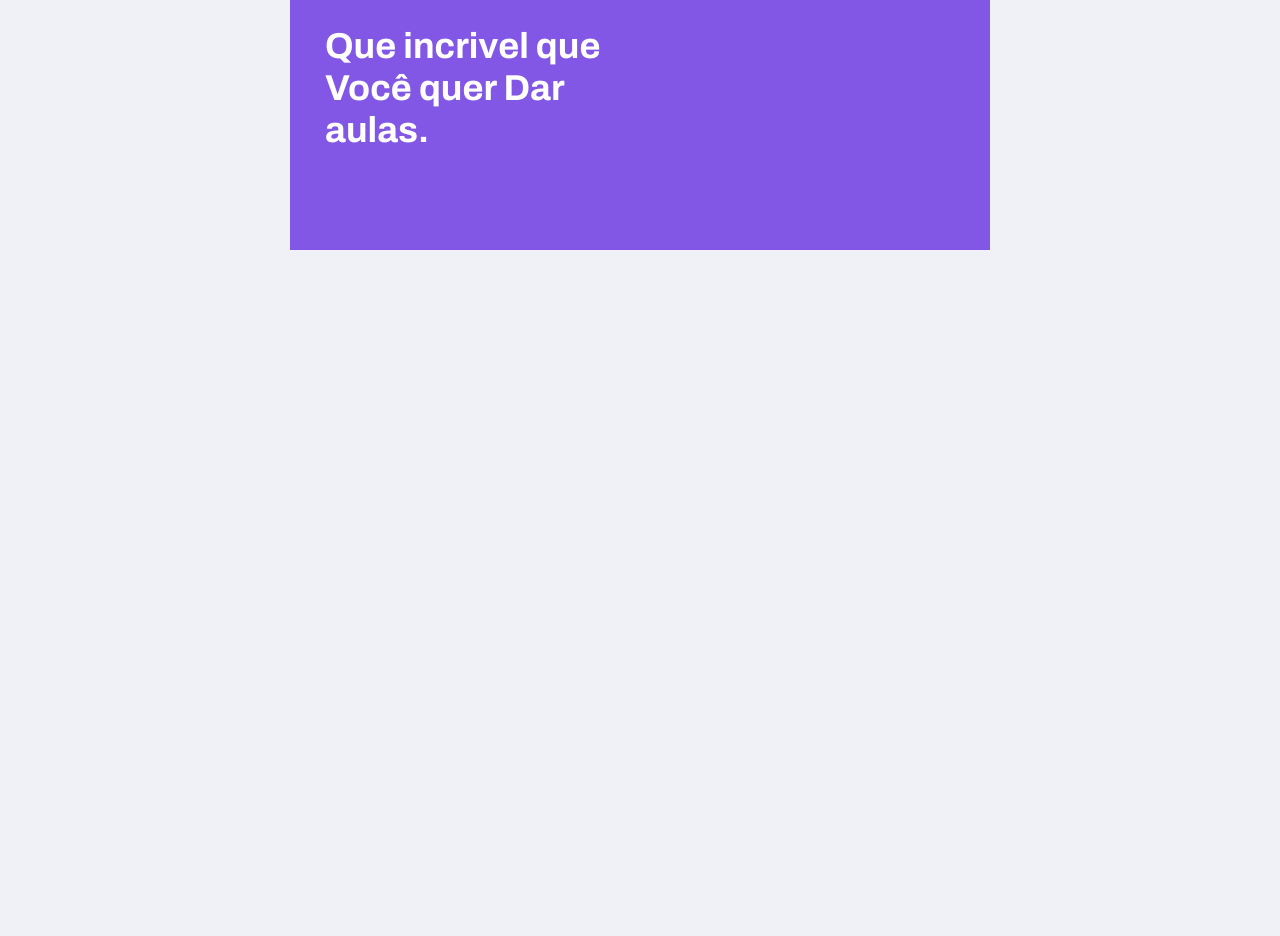
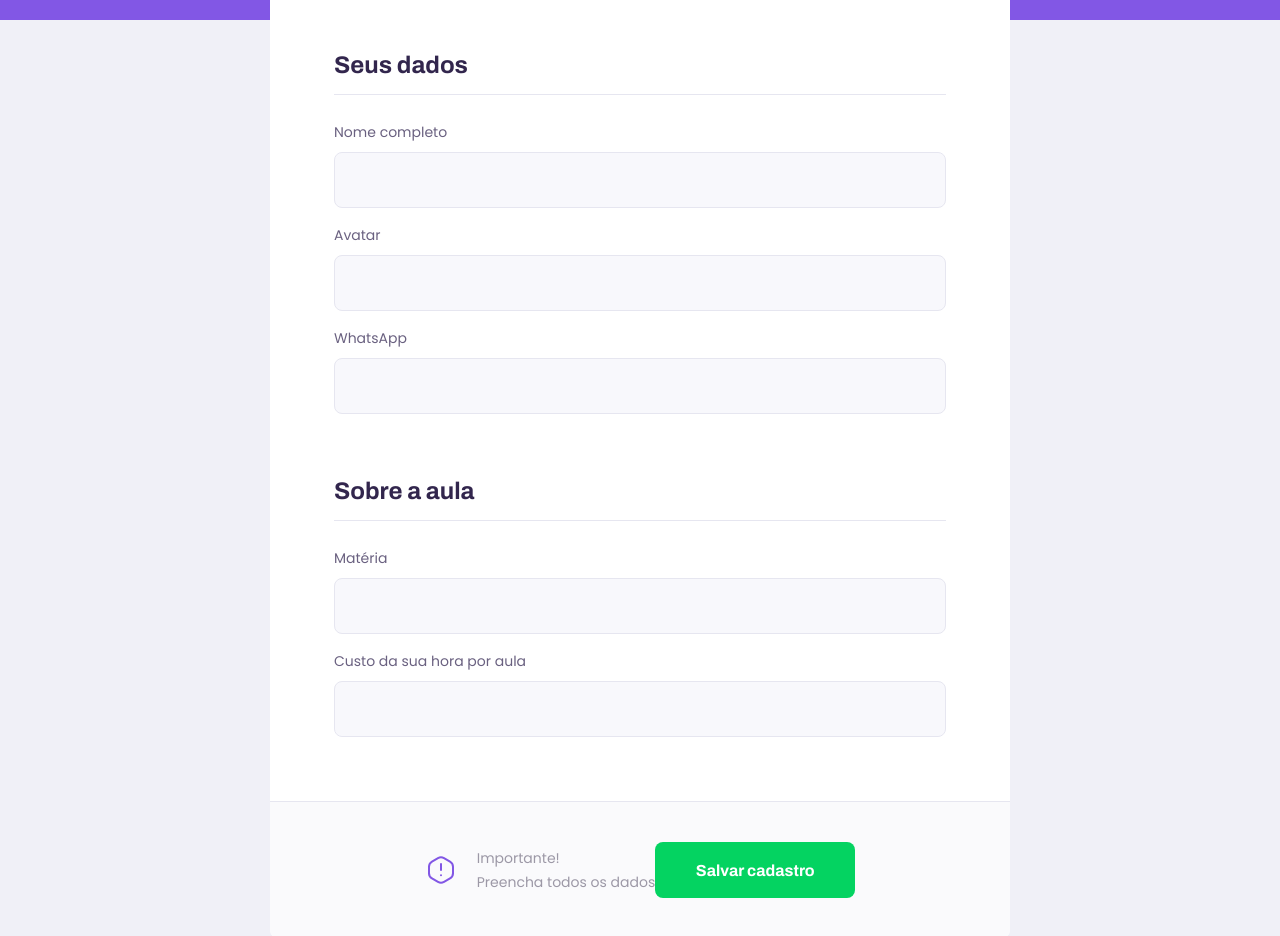
Before and after one commit to EliasJuk/Proffy, a React (Create React App) app in the folder web/: page /give-classes in a window 1280 px wide. Shown: the part 320-1256 px from the top of the page. Before the commit the page ends 800 px from the top, so only its background shows below. Built offline with nearby package versions, Linux system fonts and the light colour scheme.

Commit message:
Componentização

```diff
--- /dev/null
+++ b/web/src/components/Input/index.tsx
@@ -0,0 +1,19 @@
+import React, { InputHTMLAttributes } from 'react';
+
+import './style.css';
+
+interface InputProps extends InputHTMLAttributes<HTMLInputElement> {
+  name: string;
+  label: string;
+}
+
+const Input: React.FC <InputProps> = ({ label, name, ...rest }) => {
+  return (
+    <div className="input-block">
+      <label htmlFor={name}>{label}</label>
+      <input type="text" id={name} {...rest} />
+    </div>
+  );
+}
+
+export default Input;
--- /dev/null
+++ b/web/src/components/Input/style.css
@@ -0,0 +1,34 @@
+.input-block {
+  position: relative;
+}
+
+.input-block + .input-block {
+  margin-top: 1.4rem;
+}
+
+.input-block label {
+  font-size: 1.4rem;
+}
+
+.input-block input {
+  width: 100%;
+  height: 5.6rem;
+  margin-top: 0.8rem;
+  border-radius: 0.8rem;
+  background-color: var(--color-input-background);
+  border: 1px solid var(--color-line-in-white);
+  padding: 0 1.6rem;
+  outline: 0;
+  font: 1.6rem Archivo;
+}
+
+.input-block:focus-within::after {
+  width: calc(100% - 3.2rem);
+  height: 2px;
+  content: '';
+  background: var(--color-primary-light);
+  position: absolute;
+  left: 1.6rem;
+  right: 1.6rem;
+  bottom: 0;
+}
--- a/web/src/components/PageHeader/index.tsx
+++ b/web/src/components/PageHeader/index.tsx
@@ -8,6 +8,7 @@
 
 interface PageHeaderProps {
   title: string;
+  description?: string;
 }
 
 //FC = FunctionComponent
@@ -24,6 +25,8 @@
 
         <div className="header-content">
           <strong>{props.title}</strong>
+            { /* props.description ? <p>{props.description}</p> : null */}
+            { props.description && <p>{props.description}</p> }
 
           {props.children}
         </div>
--- a/web/src/components/PageHeader/styles.css
+++ b/web/src/components/PageHeader/styles.css
@@ -41,6 +41,14 @@
   color: var(--color-title-in-primary);
 }
 
+.page-header .header-content p {
+  max-width: 30rem;
+  font-size: 1.6rem;
+  line-height: 2.6rem;
+  color: var(--color-text-in-primary);
+  margin-top: 2.4rem;
+}
+
 @media (min-width: 700px ) {
   .page-header {
     height: 340px;
--- a/web/src/pages/TeacherForm/index.tsx
+++ b/web/src/pages/TeacherForm/index.tsx
@@ -1,11 +1,45 @@
 import React from 'react';
 
+import './styles.css';
+
 import PageHeader from '../../components/PageHeader';
+import Input from '../../components/Input';
+
+import warning from '../../assets/images/icons/warning.svg';
 
 function TeacherForm() {
   return (
     <div id="page-teacher-form" className="container">
-      <PageHeader title="Que incrivel que Você quer Dar aulas. " />
+      <PageHeader
+        title="Que incrivel que Você quer Dar aulas. "
+        description="O primeiro passo é preencher esse formulário de inscrição"
+      />
+
+      <main>
+        <fieldset>
+          <legend>Seus dados</legend>
+            <Input name="name" label="Nome completo" id="name"/>
+            <Input name="avatar" label="Avatar" id="avatar"/>
+            <Input name="whatsapp" label="WhatsApp" id="whatsapp"/>
+        </fieldset>
+
+        <fieldset>
+          <legend>Sobre a aula</legend>
+            <Input name="subject" label="Matéria"/>
+            <Input name="cost" label="Custo da sua hora por aula"/>
+        </fieldset>
+
+        <footer>
+          <p>
+            <img src={warning} alt="Aviso Inportante" />
+            Importante! <br />
+            Preencha todos os dados
+          </p>
+          <button type="button">
+            Salvar cadastro
+          </button>
+        </footer>
+      </main>
     </div>
   )
 }
--- /dev/null
+++ b/web/src/pages/TeacherForm/styles.css
@@ -0,0 +1,112 @@
+#page-teacher-form {
+  width: 100vw;
+  height: 100vh;
+}
+
+#page-teacher-form .page-header .header-content {
+  margin-bottom: 6.4rem;
+}
+
+#page-teacher-form main {
+  background: var(--color-box-base);
+  width: 100%;
+  max-width: 74rem;
+  border-radius: 0.8rem;
+  margin: -3.2rem auto 3.2rem;
+  padding-top: 6.4rem;
+  overflow: hidden;
+}
+
+#page-teacher-form main fieldset {
+  border: 0;
+  padding: 0 2.4rem;
+}
+
+#page-teacher-form main fieldset + fieldset {
+  margin-top: 6.4rem;
+}
+
+#page-teacher-form main fieldset legend {
+  font: 700 2.4rem Archivo;
+  color: var(--color-text-title);
+  margin-bottom: 2.4rem;
+  display: flex;
+  align-items: center;
+  justify-content: space-between;
+  width: 100%;
+  padding-bottom: 1.6rem;
+  border-bottom: 1px solid var(--color-line-in-white);
+}
+
+#page-teacher-form main footer {
+  padding: 4rem 2.4rem;
+  background: var(--color-box-footer);
+  border-top: 1px solid var(--color-line-in-white);
+  margin-top: 6.4rem;
+}
+
+#page-teacher-form main footer p {
+  display: flex;
+  align-items: center;
+  justify-content: center;
+  font-size: 1.4rem;
+  line-height: 2.4rem;
+  color: var(--color-text-complement);
+}
+
+
+#page-teacher-form main footer img {
+  margin-right: 2rem;
+}
+
+
+#page-teacher-form main footer button {
+  width: 100%;
+  height: 5.6rem;
+  background: var(--color-secundary);
+  color: var(--color-button-text);
+  border: 0;
+  border-radius: 0.8rem;
+  cursor: pointer;
+  font: 700 1.6rem Archivo;
+  display: flex;
+  align-items: center;
+  justify-content: center;
+  text-decoration: none;
+  transition: background-color 0.2s;
+  margin-top: 3.2rem;
+}
+
+#page-teacher-form main footer button:hover {
+  background: var(--color-secundary-dark);
+}
+
+@media (min-width: 700px) {
+  #page-teacher-form {
+    max-width: 100vw;
+  }
+
+  #page-teacher-form .page-header .header-content {
+    margin-bottom: 0;
+  }
+
+  #page-teacher-form main fieldset {
+    padding: 0 6.4rem;
+  }
+
+  #page-teacher-form main footer {
+    padding: 4.0rem 6.4rem;
+    display: flex;
+    align-items: center;
+    justify-content: center;
+  }
+
+  #page-teacher-form main footer p {
+    justify-content: space-between;
+  }
+
+  #page-teacher-form main footer button {
+    width: 20rem;
+    margin-top: 0;
+  }
+}
--- a/web/src/pages/TeacherList/index.tsx
+++ b/web/src/pages/TeacherList/index.tsx
@@ -2,6 +2,8 @@
 
 import PageHeader from '../../components/PageHeader';
 import TeacherItem from '../../components/TeacherItem';
+
+import Input from '../../components/Input';
 
 import './styles.css';
 
@@ -10,20 +12,9 @@
     <div id="page-teacher-list" className="container">
       <PageHeader title="Este são os proffys disponiveis.">
         <form id="search-teachers">
-          <div className="input-block">
-            <label htmlFor="subject">Matéria</label>
-              <input type="text" id="subject" />
-          </div>
-
-          <div className="input-block">
-            <label htmlFor="week_day">Dia da semana</label>
-              <input type="text" id="week_day" />
-          </div>
-
-          <div className="input-block">
-            <label htmlFor="time">Hora</label>
-              <input type="text" id="time" />
-          </div>
+          <Input name="subject" label="Matéria"/>
+          <Input name="week_day" label="Dia da semana"/>
+          <Input type="time" name="time" label="Hora"/>
         </form>
       </PageHeader>
 
--- a/web/src/pages/TeacherList/styles.css
+++ b/web/src/pages/TeacherList/styles.css
@@ -9,41 +9,6 @@
 
 #search-teachers label {
   color: var(--color-text-in-primary);
-}
-
-#search-teachers .input-block {
-  position: relative;
-}
-
-#search-teachers .input-block + .input-block {
-  margin-top: 1.4rem;
-}
-
-#search-teachers .input-block label {
-  font-size: 1.4rem;
-}
-
-#search-teachers .input-block input {
-  width: 100%;
-  height: 5.6rem;
-  margin-top: 0.8rem;
-  border-radius: 0.8rem;
-  background-color: var(--color-input-background);
-  border: 1px solid var(--color-line-in-white);
-  padding: 0 1.6rem;
-  outline: 0;
-  font: 1.6rem Archivo;
-}
-
-#search-teachers .input-block:focus-within::after {
-  width: calc(100% - 3.2rem);
-  height: 2px;
-  content: '';
-  background: var(--color-primary-light);
-  position: absolute;
-  left: 1.6rem;
-  right: 1.6rem;
-  bottom: 0;
 }
 
 #page-teacher-list main {
```
Also changed, not shown: 1 other file (tests, documents, lock files or other folders).
